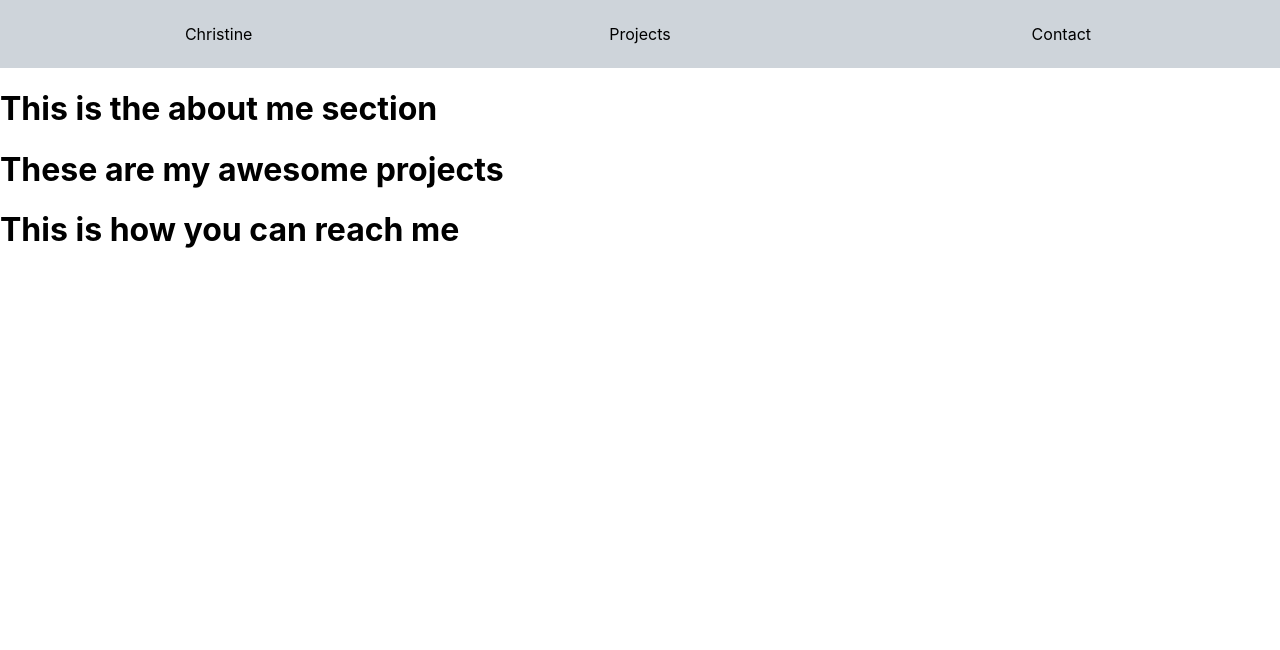
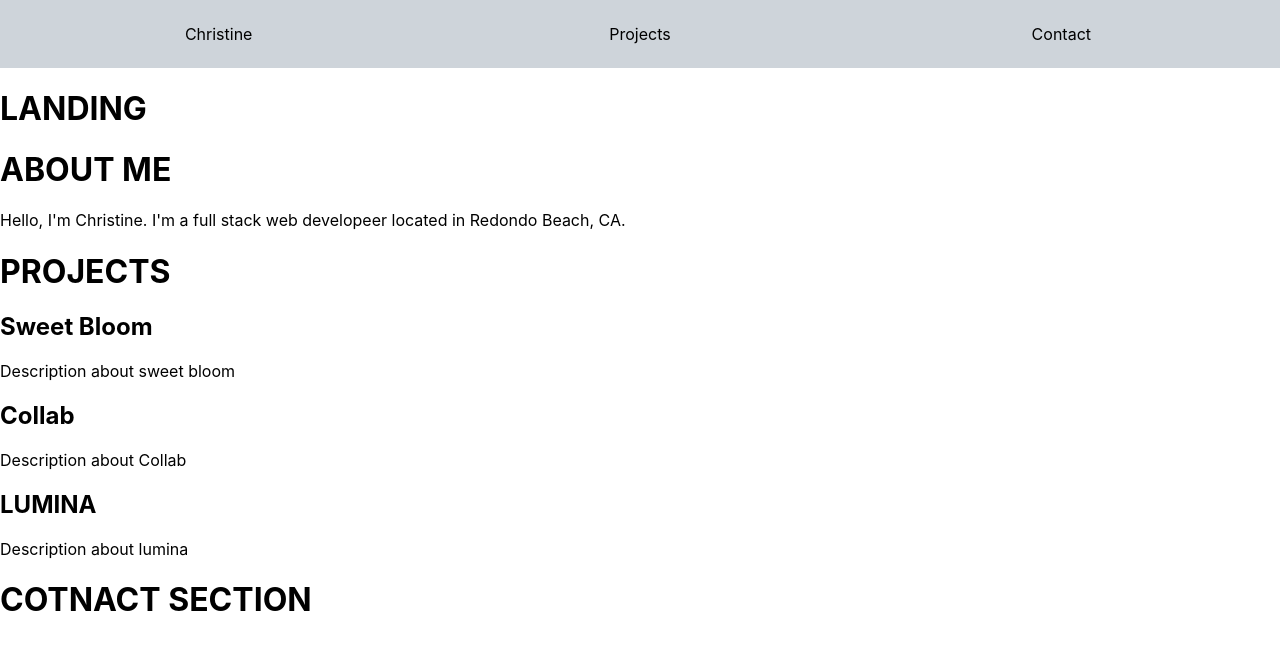
Before and after one commit to christineyoo/christine-portfolio, a React (Create React App) app: page / in a window 1280 px wide. Shown: the top 650 px of the page. Built offline with nearby package versions, Linux system fonts and the light colour scheme.

Commit message:
implemented overall structure

```diff
--- a/src/App.js
+++ b/src/App.js
@@ -1,6 +1,7 @@
 import React, { Component } from 'react';
 import About from './about/About';
 import Contact from './contact/Contact';
+import Landing from './landing/Landing';
 import Projects from './projects/Projects';
 import NavBar from './navbar/NavBar';
 import './App.css';
@@ -14,6 +15,7 @@ class App extends Component {
           <NavBar />
         </header>
         <main>
+          <Landing />
           <About />
           <Projects />
           <Contact />
--- a/src/about/About.js
+++ b/src/about/About.js
@@ -1,9 +1,14 @@
 import React, { Component } from 'react';
 
 class About extends Component {
-    render() {
-        return ( <h1>This is the about me section</h1> );
-    }
+  render() {
+    return (
+      <>
+        <h1>ABOUT ME</h1>
+        <p>Hello, I'm Christine. I'm a full stack web developeer located in Redondo Beach, CA. </p>
+      </>
+    );
+  }
 }
 
 export default About;
--- a/src/contact/Contact.js
+++ b/src/contact/Contact.js
@@ -3,7 +3,7 @@ import React, { Component } from 'react';
 class Contact extends Component {
     state = {  }
     render() {
-        return ( <h1>This is how you can reach me</h1> );
+        return ( <><h1>COTNACT SECTION</h1></> );
     }
 }
 
--- /dev/null
+++ b/src/landing/Landing.js
@@ -0,0 +1,9 @@
+import React, { Component } from 'react';
+
+class Landing extends Component {
+  render() {
+    return <h1>LANDING</h1>;
+  }
+}
+
+export default Landing;
--- a/src/projects/Projects.js
+++ b/src/projects/Projects.js
@@ -3,7 +3,19 @@ import React, { Component } from 'react';
 class Projects extends Component {
   state = {};
   render() {
-    return <h1>These are my awesome projects</h1>;
+    return (
+      <>
+        <h1>PROJECTS</h1>
+        <h2>Sweet Bloom</h2>
+        <p>Description about sweet bloom</p>
+
+        <h2>Collab</h2>
+        <p>Description about Collab</p>
+
+        <h2>LUMINA</h2>
+        <p>Description about lumina</p>
+      </>
+    );
   }
 }
 
```
Also changed, not shown: src/landing/Landing.css (added).
